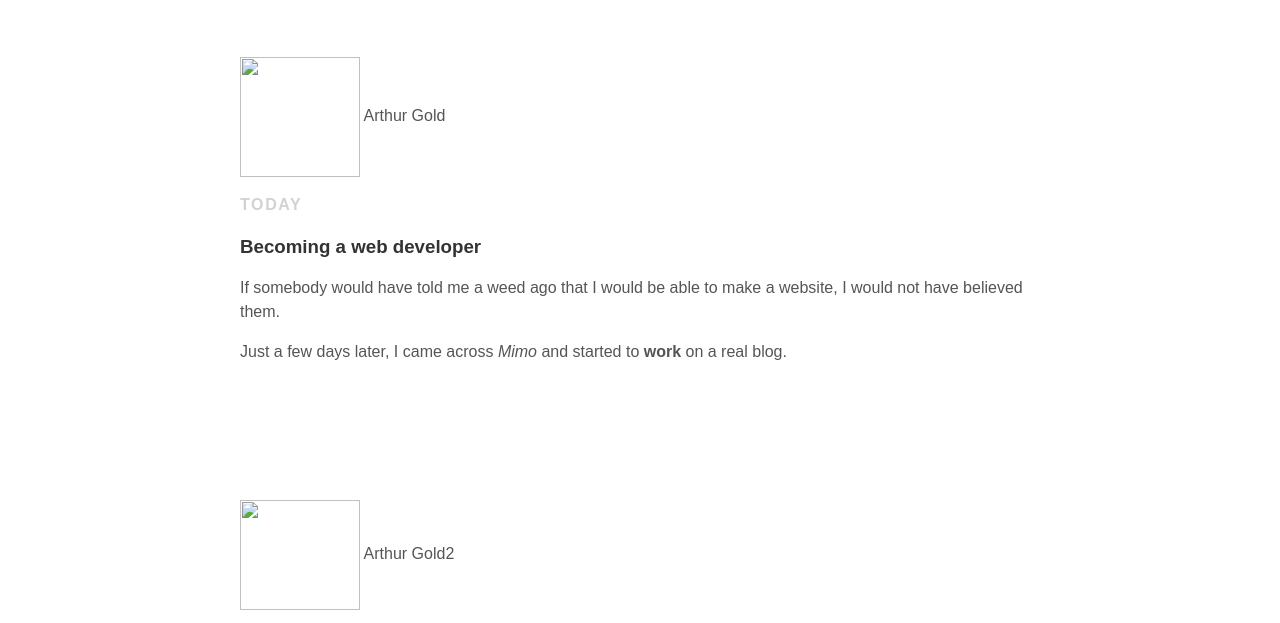
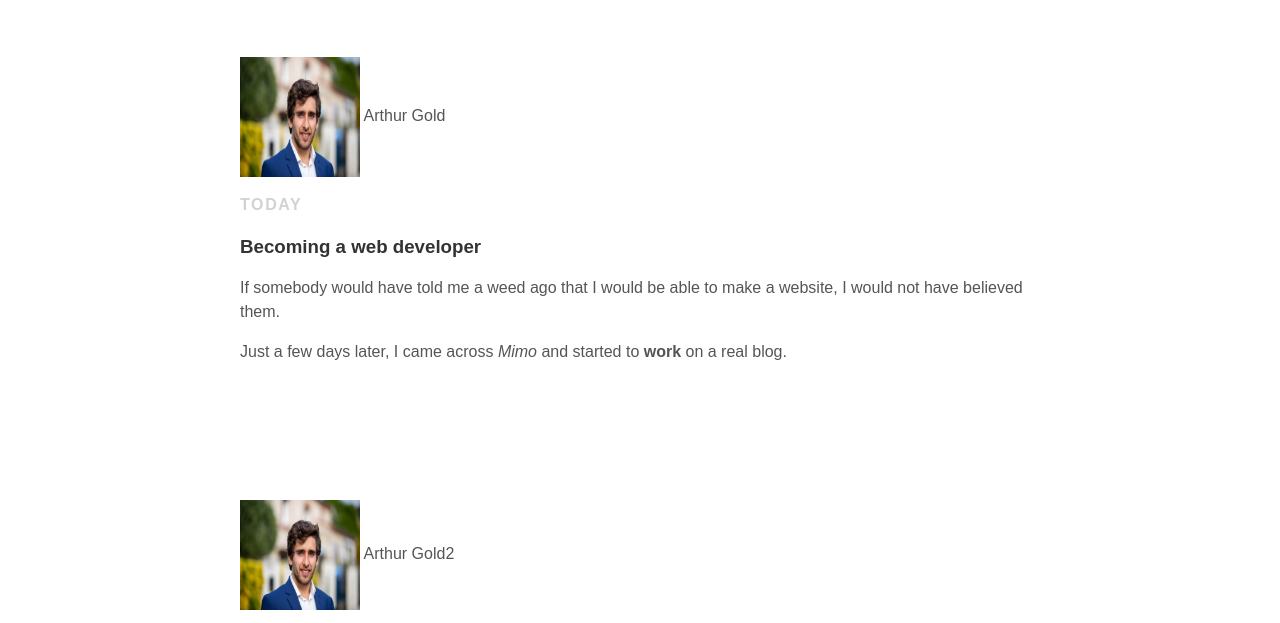
Before and after one commit to arthurgoldfr/cv, a plain HTML site: page index.html in a window 1280 px wide. Shown: the part 153-776 px from the top of the page. Drawn offline with Linux system fonts and the light colour scheme; a web font is replaced by a local one.

Commit message:
Update index.html

```diff
--- a/index.html
+++ b/index.html
@@ -17,7 +17,7 @@
                 <div class="post-container">
                     <div class="post">
                         <div class = "post-author">
-                            <img src="Photo_Pro.png" WIDTH=120 HEIGHT=120 >
+                            <img src="Photo_Pro.jpg" WIDTH=120 HEIGHT=120 >
                             <span>Arthur Gold</span>
                         </div>
                         <p class="post-date">Today</p>
@@ -28,7 +28,7 @@
                      </div>
                      <div class="post">
                             <div class="post-author">
-                                <img src="Photo_Pro.png" width="120" height="110">
+                                <img src="Photo_Pro.jpg" width="120" height="110">
                                 <span>Arthur Gold2</span>
                             </div>
                             <p class="post-date">Today</p>
```
